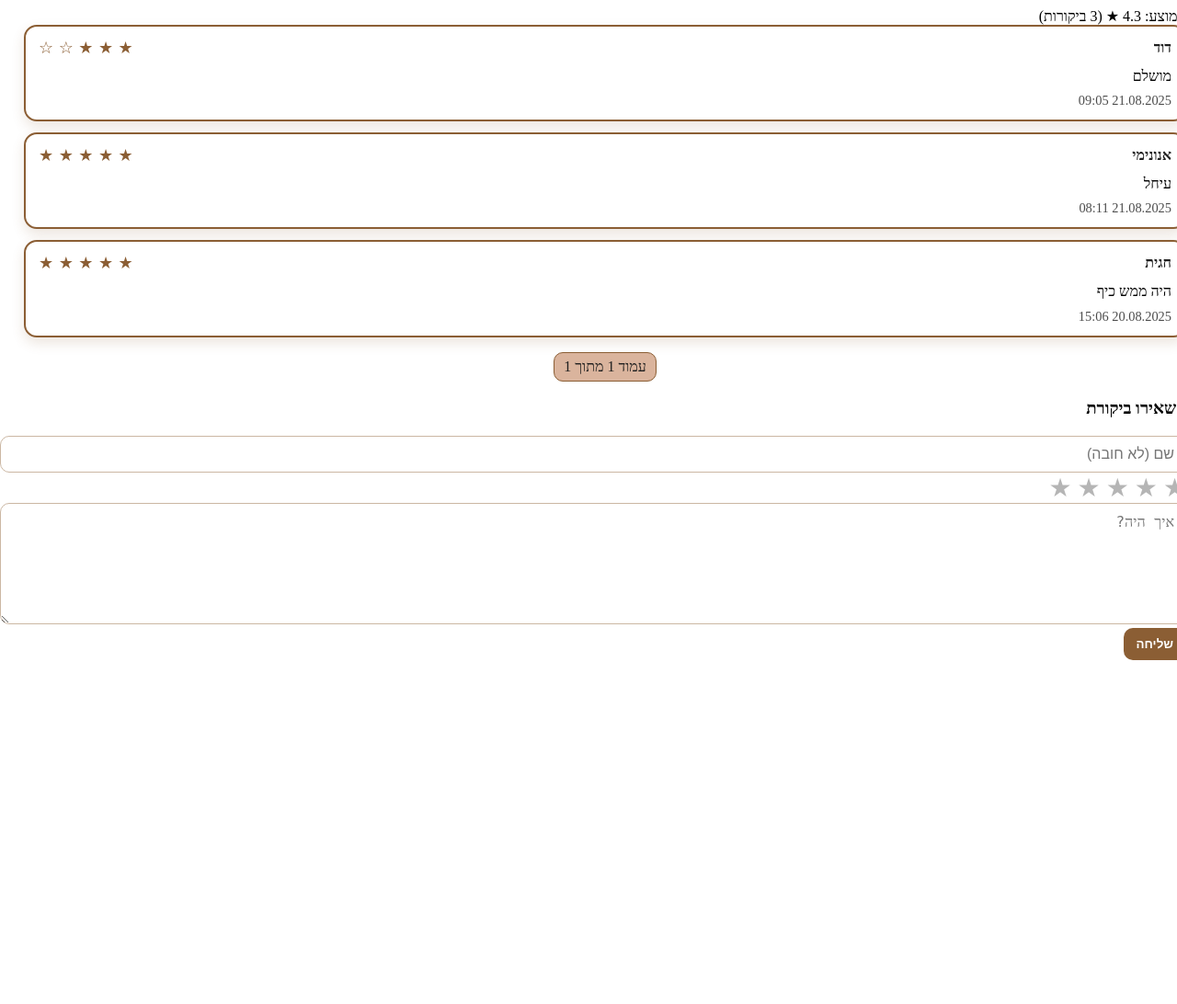
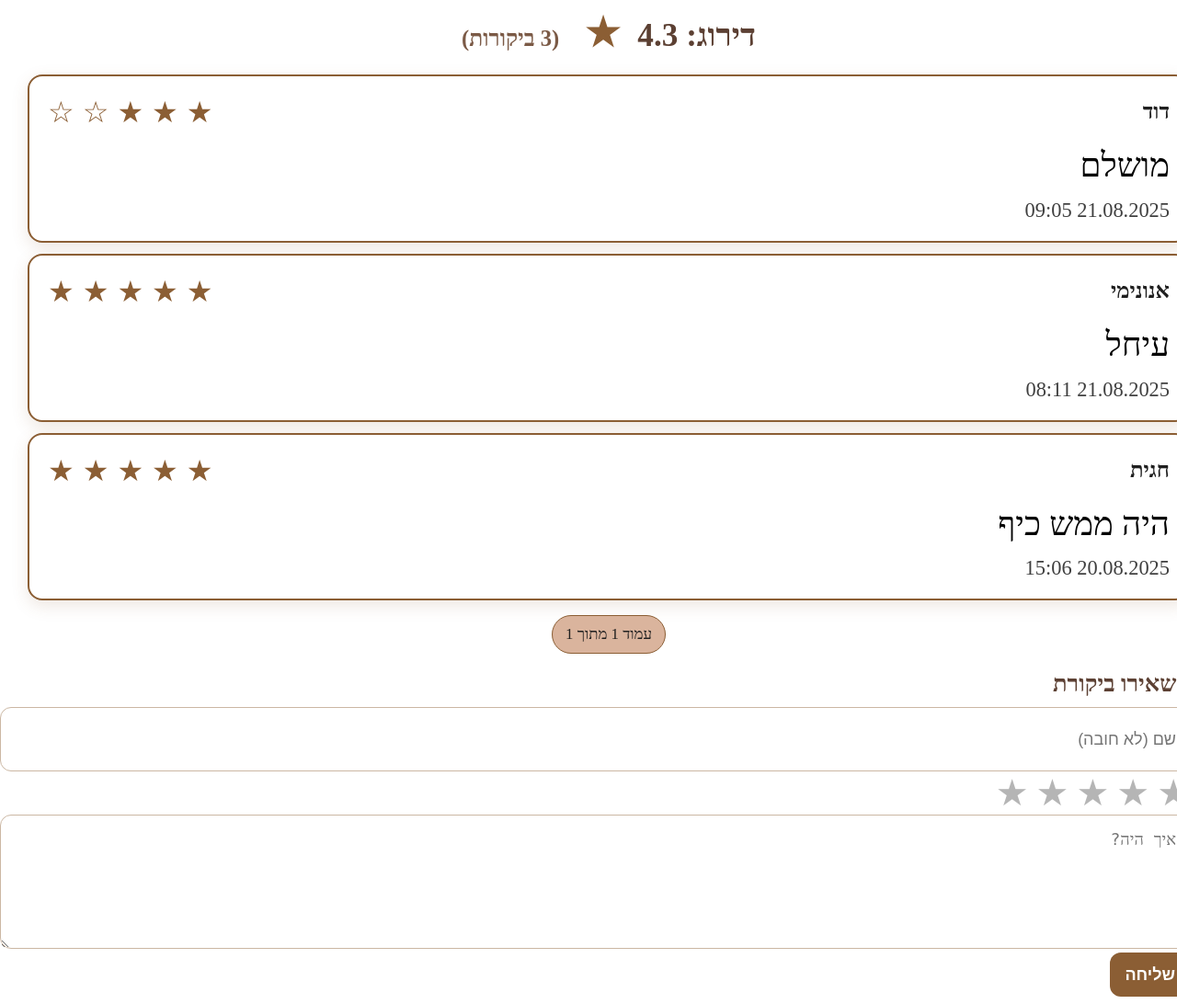
Before and after one commit to hagitlevi/mesilat_zion_farm_website, a Django app: page /reviews/ in a window 1280 px wide. Shown: the whole page at 92% size. Before the commit the page ends 718 px from the top, so only its background shows below. Run offline with Django 5.2, Linux system fonts and the light colour scheme; data comes from the database, SQL or seed files in the repository; both versions use the stored data as it was after the commit.

Commit message:
finish design the comments

```diff
--- a/homePage/models.py
+++ b/homePage/models.py
@@ -1,7 +1,8 @@
 from django.utils.translation import gettext_lazy as _
-from django.db import models                                  # בסיס מודלים של Django
+from django.db import models, transaction                                 # בסיס מודלים של Django
 from django.core.validators import MinValueValidator, MaxValueValidator  # ולידטורים לטווח
-
+from django.db.models.signals import pre_delete
+from django.dispatch import receiver
 
 ACTIVITY_TYPES = [
     ('basic', 'מתחילים'),
@@ -155,3 +156,43 @@ class SiteReview(models.Model):                               # מודל תגו
     def __str__(self):
         who = self.name or "אנונימי"                         # אם אין שם—"אנונימי"
         return f"{who} ({self.rating}★)"                      # ייצוג נוח באדמין/קונסול
+
+
+
+
+# --- שחרור סלוטים כשמוחקים Booking ---
+def release_slots_for_booking(booking, using='default'):
+    """
+    משחרר את כל הסלוטים של ההזמנה:
+    - ניתוק מההזמנה
+    - סימון כפנוי (לא תפוס/לא הפסקה/לא משולם)
+    - איפוס פרטי לקוח/רפרנס
+    - איפוס activity ו-M2M activities (אם קיימים)
+    """
+    from .models import Appointment  # הימנעות מ-circular import אם מקומת במקום אחר
+
+    with transaction.atomic(using=using):
+        qs = Appointment.objects.using(using).select_for_update().filter(booking=booking)
+        appts = list(qs)
+
+        # לנקות קשרי M2M אי־אפשר בבאלק
+        for a in appts:
+            if hasattr(a, "activities"):
+                a.activities.clear()
+
+        # איפוס שדות בבאלק + ניתוק מההזמנה
+        Appointment.objects.using(using).filter(pk__in=[a.pk for a in appts]).update(
+            booking=None,
+            is_booked=False,
+            is_break=False,
+            is_paid=False,
+            payment_reference="",
+            activity=None,          # אצלך FK הזה nullable ✅
+            customer_name="",
+            customer_phone="",
+        )
+
+@receiver(pre_delete, sender=Booking)
+def release_on_booking_delete(sender, instance, using, **kwargs):
+    # לפני מחיקת ההזמנה – משחררים את כל הסלוטים שלה
+    release_slots_for_booking(instance, using=using)
--- a/homePage/static/homePage/reviews_page.css
+++ b/homePage/static/homePage/reviews_page.css
@@ -93,7 +93,7 @@ button[type="submit"]:hover{filter:brightness(1.05);}
   border:1px solid var(--brown);
   border-radius:10px; padding:6px 10px; text-decoration:none; color:var(--text); background:#fff;
 }
-.pagination .current{background:var(--brown-light);}
+.pagination .current{background:var(--brown-light); text-align: center;}
 .empty-state{
   border:2px dashed var(--brown-light); padding:16px; border-radius:12px; text-align:center; color:#6b4a3a; background:#fff;
 }
@@ -103,3 +103,130 @@ button[type="submit"]:hover{filter:brightness(1.05);}
   font-size:0.95rem;
   margin-top:6px;
 }
+
+:root{
+  --brown-dark:#5C4033;
+  --brown:#8B5E34;
+}
+
+.reviews-header{
+  text-align:center;
+  margin: 8px 0 18px;
+}
+
+.rating-title{
+  margin:0;
+  font-weight:900;
+  color:var(--brown-dark);
+  /* גודל גמיש: גדול בדסקטופ, נוח במובייל */
+  font-size: clamp(1.6rem, 4.2vw, 2.6rem);
+  line-height:1.2;
+}
+
+.rating-title .avg{
+  font-weight:900;
+}
+
+.rating-title .star{
+  color:var(--brown);
+  font-size:1.15em;     /* כוכב קצת יותר גדול מהמספר */
+  margin: 0 .25em;
+}
+
+.rating-title .count{
+  font-size:.6em;       /* מונה הביקורות קטן ועדין יותר */
+  color:#7b5a46;
+  font-weight:700;
+  margin-inline-start:.35em;
+}
+
+/* בסיס נוח למובייל */
+html {
+  font-size: 16px;
+  -webkit-text-size-adjust: 100%;
+}
+
+/* מסכים צרים – תני קפיצה קלה בגודל ברירת־מחדל */
+@media (max-width: 520px) {
+  html { font-size: 18px; }
+}
+
+/* כותרת דירוג בראש הדף */
+.reviews-header { text-align: center; margin: 10px 0 18px; }
+.rating-title {
+  margin: 0;
+  font-weight: 900;
+  color: var(--brown-dark, #5C4033);
+  font-size: clamp(1.4rem, 5vw, 2.2rem);
+  line-height: 1.25;
+}
+.rating-title .star { font-size: 1.2em; color: var(--brown, #8B5E34); }
+.rating-title .count { font-size: .7em; color: #7b5a46; }
+
+/* קלפים של ביקורות */
+.review-card{
+  padding: clamp(14px, 4.5vw, 20px);
+  border-radius: 16px;
+  box-shadow: 0 6px 18px rgba(139,94,52,.15);
+}
+.review-head{ display:flex; justify-content:space-between; align-items:center; gap:8px; flex-wrap:wrap; }
+.review-who{ font-weight:800; max-width:100%; white-space:nowrap; overflow:hidden; text-overflow:ellipsis;
+  font-size: clamp(1.5rem, 4.4vw, 1.25rem);
+}
+.stars{ color: var(--brown, #8B5E34); letter-spacing:.5px; font-size: clamp(2rem, 5.5vw, 1.6rem); }
+.review-comment{ margin:10px 0 6px; line-height:1.6; font-size: clamp(2.3rem, 4.6vw, 1.2rem); }
+.review-ts{ opacity:.75; font-size: clamp(1.4rem, 3.6vw, 1rem); }
+
+/* טופס */
+.review-form h3{ margin: 18px 0 10px; font-size: clamp(1.2rem, 5vw, 1.6rem); color: var(--brown-dark, #5C4033); }
+input[type="text"], textarea{
+  width:100%;
+  font-size: clamp(1rem, 4.4vw, 1.125rem);
+  padding: 12px 14px;
+  min-height: 44px;            /* יעד נגישות */
+  border-radius: 12px;
+}
+textarea{ min-height: 120px; line-height:1.5; }
+button[type="submit"]{
+  font-size: clamp(1rem, 4.4vw, 1.125rem);
+  padding: 12px 16px;
+  min-height: 48px;
+  border-radius: 12px;
+}
+
+/* כוכבים לבחירת דירוג – גדולים במגע */
+.stars-input{ display:inline-flex; flex-direction:row-reverse; gap:8px; }
+.stars-input input{ display:none; }
+.stars-input label{
+  cursor:pointer;
+  font-size: clamp(28px, 9vw, 40px);
+  color:#A47148;
+  filter: grayscale(1) opacity(.55);
+  transition: transform .1s, filter .2s;
+}
+.stars-input input:checked ~ label,
+.stars-input label:hover,
+.stars-input label:hover ~ label{
+  filter:none; transform:scale(1.05);
+}
+
+/* פאג'ינציה */
+.pagination{ display:flex; gap:10px; justify-content:center; margin:16px 0; }
+.pagination a, .pagination span{
+  padding: 10px 14px;
+  font-size: clamp(.95rem, 3.8vw, 1.05rem);
+  border-radius: 999px;
+}
+
+/* הודעת "אין תורים" – קריאה וברורה במובייל */
+.no-appointments{
+  margin: 14px auto;
+  max-width: 720px;
+  font-size: clamp(1.05rem, 4.8vw, 1.25rem);
+  padding: 12px 14px;
+}
+
+/* הגדלת אזורי לחיצה במכשירי מגע */
+@media (pointer: coarse) {
+  .slot-btn, .btn, .pagination a { min-height: 44px; }
+}
--- a/homePage/templates/homePage/home.html
+++ b/homePage/templates/homePage/home.html
@@ -109,7 +109,7 @@
         <section class="reviews-wrap" dir="rtl">
           <div class="reviews-header">
             {% if reviews_total %}
-              <span class="avg">ממוצע: {{ reviews_avg|floatformat:1 }} ★</span>
+              <span class="avg">דירוג: {{ reviews_avg|floatformat:1 }} ★</span>
               <span class="count">({{ reviews_total }} ביקורות)</span>
             {% else %}
               <span>עדיין אין ביקורות — תהיו הראשונים!</span>
--- a/homePage/templates/homePage/site_reviews.html
+++ b/homePage/templates/homePage/site_reviews.html
@@ -10,12 +10,16 @@
   <main class="reviews-wrap">
     <div class="reviews-header">
       {% if rating_count %}
-        <span class="avg">ממוצע: {{ rating_avg|floatformat:1 }} ★</span>
-        <span class="count">({{ rating_count }} ביקורות)</span>
+        <h2 class="rating-title">
+          דירוג: <span class="avg">{{ rating_avg|floatformat:1 }}</span>
+          <span class="star" aria-hidden="true">★</span>
+          <span class="count">({{ rating_count }} ביקורות)</span>
+        </h2>
       {% else %}
-        <span>עדיין אין ביקורות — תהיו הראשונים!</span>
+        <h2 class="rating-title">עדיין אין ביקורות — תהיו הראשונים!</h2>
       {% endif %}
     </div>
+
 
     <section class="reviews-grid">
       {% for r in reviews %}
```
Also changed, not shown: homePage/static/homePage/base.css (+9 -0 lines), homePage/templates/homePage/base.html (+5 -3 lines), db.sqlite3, homePage/apps.py (line endings or trailing spaces).
